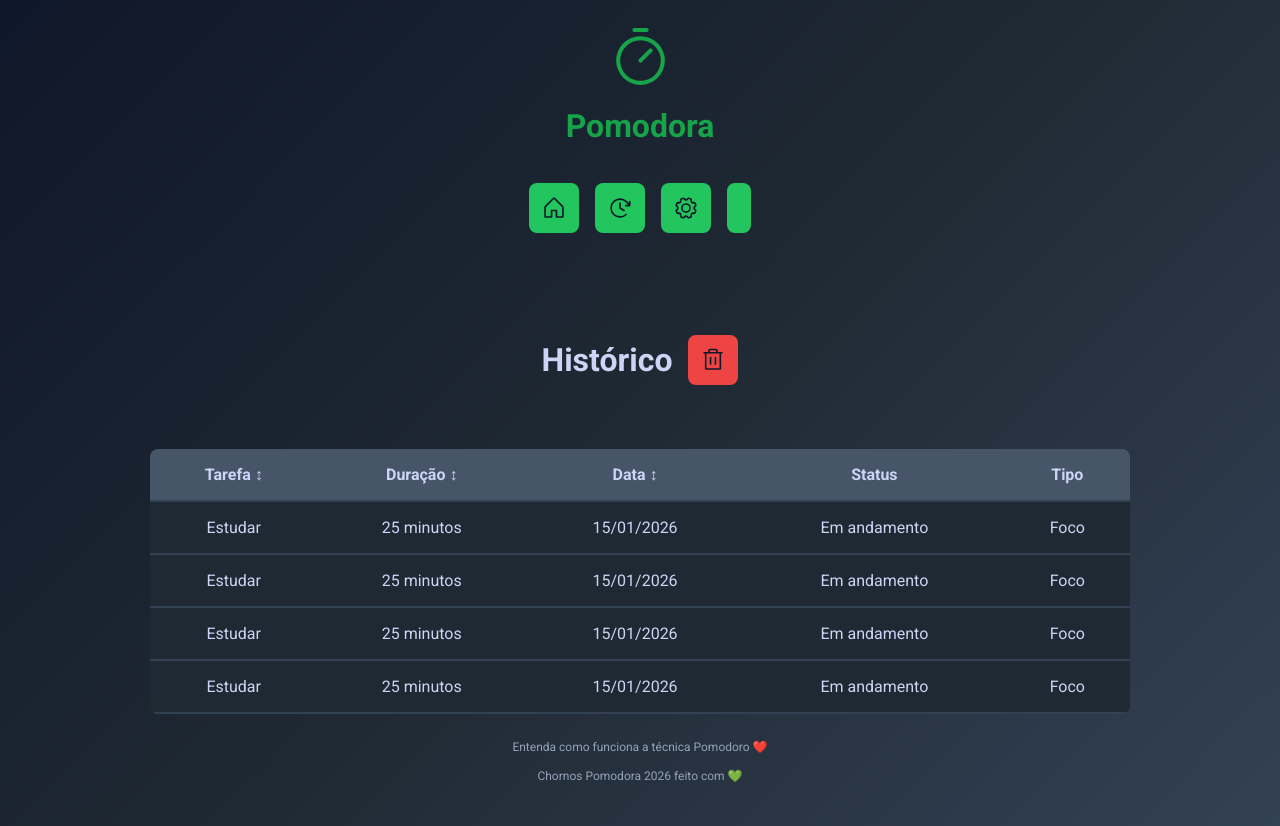
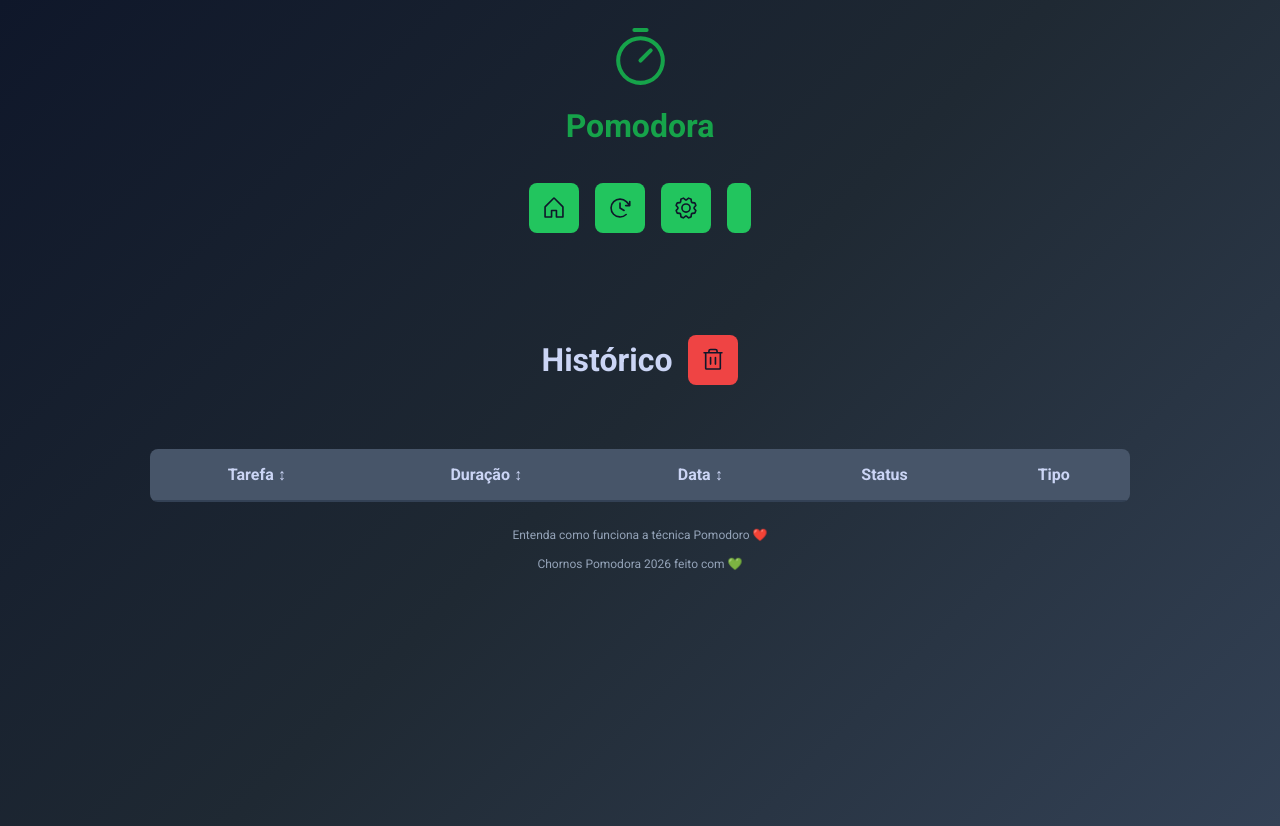
Before and after one commit to juniorbonini/crhonos-pomodora, a React (Vite) app: page /history in a window 1280 px wide. Built offline with nearby package versions, Linux system fonts and the light colour scheme.

Commit message:
feat(history): render cycles in table with status and metadata

```diff
--- a/src/pages/History/index.tsx
+++ b/src/pages/History/index.tsx
@@ -5,8 +5,14 @@ import { MainTemplate } from "../../templates/Main";
 import { Button } from "../../components/Button";
 import { Container } from "../../components/Container";
 import { Heading } from "../../components/Heading";
+import { useCycleContext } from "../../context/CycleContext/cycle-context";
+import { formatDate } from "../../utils/formatDate/format-date";
+import { getCycleStatus } from "../../utils/cycleStatus/cycle-status";
+import { tr } from "date-fns/locale";
 
 export function History() {
+  const { state } = useCycleContext();
+  const cycleType = {};
   return (
     <MainTemplate>
       <Container>
@@ -31,34 +37,22 @@ export function History() {
               </tr>
             </thead>
             <tbody>
-              <tr>
-                <td>Estudar</td>
-                <td>25 minutos</td>
-                <td>15/01/2026</td>
-                <td>Em andamento</td>
-                <td>Foco</td>
-              </tr>
-              <tr>
-                <td>Estudar</td>
-                <td>25 minutos</td>
-                <td>15/01/2026</td>
-                <td>Em andamento</td>
-                <td>Foco</td>
-              </tr>
-              <tr>
-                <td>Estudar</td>
-                <td>25 minutos</td>
-                <td>15/01/2026</td>
-                <td>Em andamento</td>
-                <td>Foco</td>
-              </tr>
-              <tr>
-                <td>Estudar</td>
-                <td>25 minutos</td>
-                <td>15/01/2026</td>
-                <td>Em andamento</td>
-                <td>Foco</td>
-              </tr>
+              {state.cycles.map((cycle) => {
+                const cycleType = {
+                  workTime: "Foco",
+                  shortBreakTime: "Descanso curto",
+                  longBreakTime: "Descanso longo",
+                };
+                return (
+                  <tr key={cycle.id}>
+                    <td>{cycle.name}</td>
+                    <td>{cycle.duration}</td>
+                    <td>{formatDate(cycle.startDate)}</td>
+                    <td>{getCycleStatus(cycle, state.activeCycle)}</td>
+                    <td>{cycleType[cycle.type]}</td>
+                  </tr>
+                );
+              })}
             </tbody>
           </table>
         </div>
```
